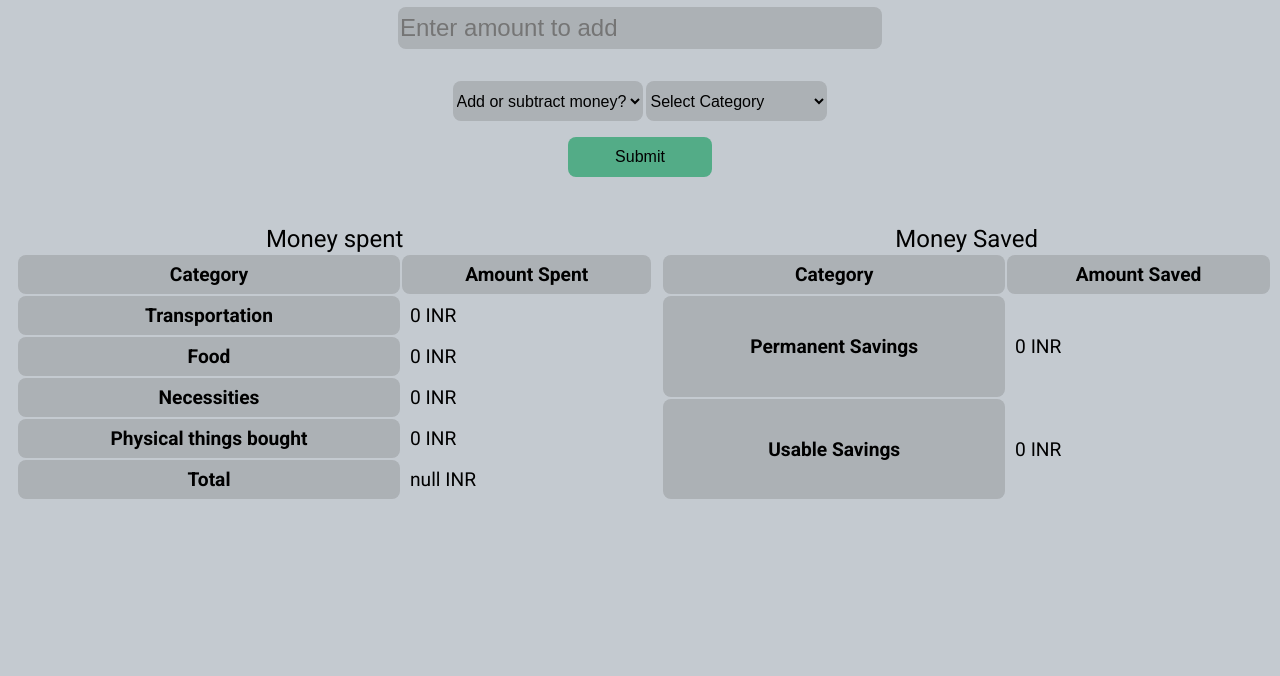
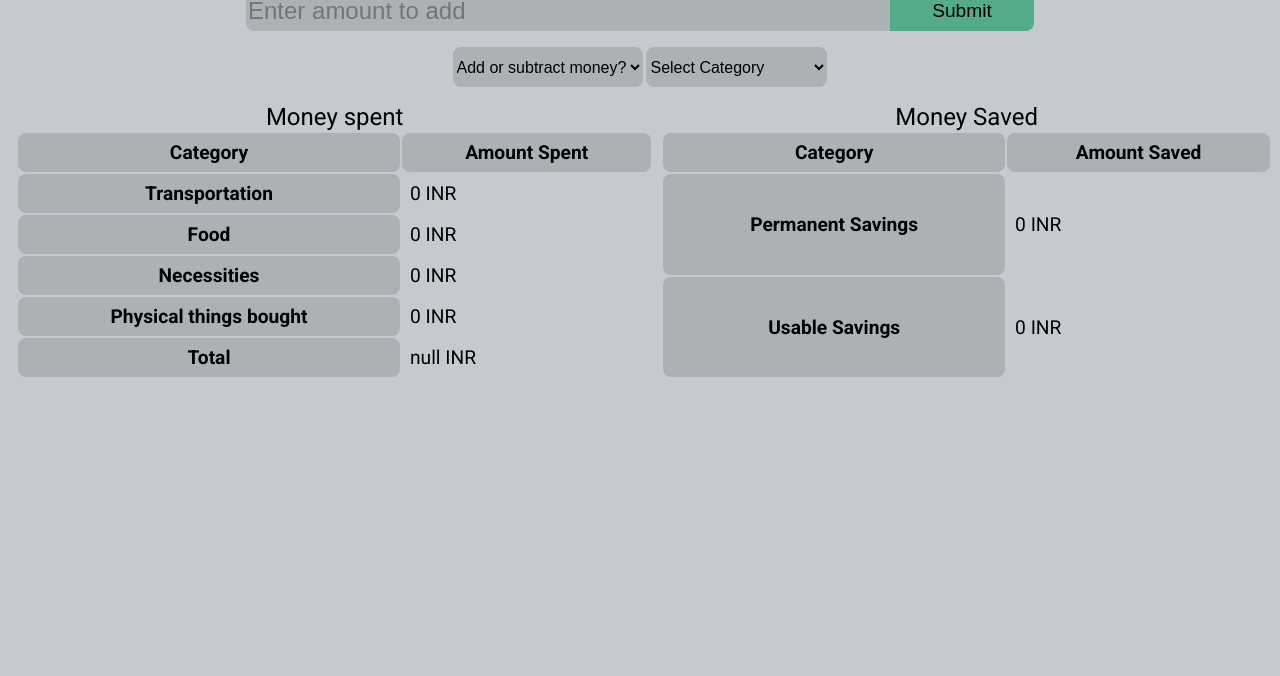
Before and after one commit to RahulVasudeva/Finance_tracker, a plain HTML site: page index.html in a window 1280 px wide. Shown: the part 124-800 px from the top of the page. Drawn offline with Linux system fonts and the light colour scheme.

Commit message:
Added the submit button to the side of the textbox

```diff
--- a/Style.css
+++ b/Style.css
@@ -22,9 +22,12 @@ h1{
     text-align: center;
 }
 
+.text-box {
+    display: flex;
+    justify-content: center;
+
+}
 .output_table{
-    /* margin-left: auto;
-    margin-right: auto; */
     font-size: 1.2rem;
     /* justify-content: center; */
     flex: 1 1 auto;
@@ -35,7 +38,6 @@ h1{
     display: flex;
     flex-direction: row;
     justify-content: space-evenly;
-    /* align-items:flex-start; */
     gap: 8px;
     flex-wrap: wrap;
 }
@@ -45,11 +47,15 @@ h1{
     border: none;
     background-color: rgb(172, 177, 181);
     width: 30rem;
-    height: 2.5rem;
+    height: 2.38rem;
     font-size: 1.5rem;
-    margin: 1rem;
-    border-radius: 0.5rem;
+    border-bottom-left-radius: 0.5rem;
+    border-top-left-radius: 0.5rem;
     color: black;
+    flex: auto;
+    max-width: 40rem;
+    min-width: none;
+
 
 }
 .category_select
@@ -67,12 +73,14 @@ h1{
 {
     height: 2.5rem;
     width: 9rem;
-    font-size: 1rem;
-    margin-bottom: 3rem;
+    font-size: 1.2rem;
+    margin-bottom: 0;
     background-color: rgb(83, 172, 135);
     border: none;
-    border-radius: 0.5rem;
+    border-top-right-radius: 0.5rem;
+    border-bottom-right-radius: 0.5rem;
     color: black;
+    flex: 0 1 auto;
 }
 th,td {
     padding: 0.5rem;
--- a/index.html
+++ b/index.html
@@ -25,7 +25,10 @@ family=Roboto:ital,wght@0,100..900;1,100..900&display=swap" rel="stylesheet">
     <div  id="financeForm">
         <form>
             <div class="input_txt">
+                <div class="text-box">
             <input type="text" placeholder="Enter amount to add" id="amount">
+            <button onclick="disappointmentlook()" id="submitBtn">Submit</button></div>
+
             <p id="error_message"></p></div>
             <select id="typeOfOperation" class="category_select">
                 <option value="" disabled selected>Add or subtract money?</option>
@@ -42,7 +45,6 @@ family=Roboto:ital,wght@0,100..900;1,100..900&display=swap" rel="stylesheet">
                 <option value="necessities">Necessities</option>
                 <option value="items">Physical things bought</option>
             </select><br>
-            <button onclick="disappointmentlook()" id="submitBtn">Submit</button><br>
             <!-- <button onclick="cleardata()">Clear all data</button>  -->
         </form>
     </div>
```
